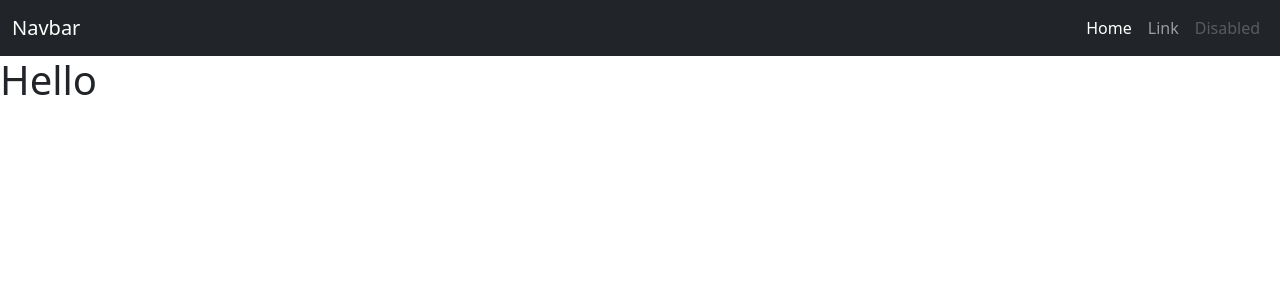
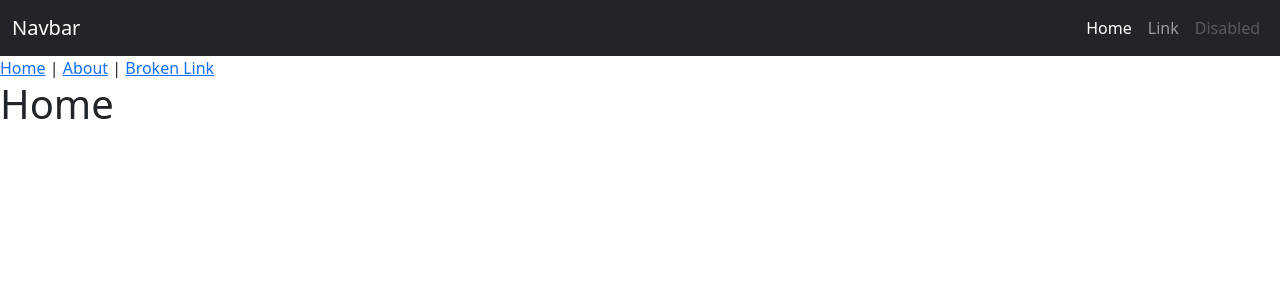
Before and after one commit to kodevue/vueapp1, a Vue app: page / in a window 1280 px wide. Shown: the top 300 px of the page. Built offline with nearby package versions, Linux system fonts and the light colour scheme.

Commit message:
basic routing.

```diff
--- a/src/App.vue
+++ b/src/App.vue
@@ -1,14 +1,36 @@
 <script setup>
-import { provide } from 'vue'
+import { computed, provide, ref } from 'vue'
 import AppNavar from './components/AppNavar.vue'
+import About from './pages/About.vue'
+import Home from './pages/Home.vue'
+import NotFound from './pages/NotFound.vue'
+
+const routes = {
+  '/': Home,
+  '/about': About
+}
 
 provide('message', 'hello!')
+const currentPath = ref(window.location.hash)
+
+window.addEventListener('hashchange', () => {
+  console.log(window.location)
+  currentPath.value = window.location.hash
+})
+
+const currentView = computed(() => {
+  console.log(currentPath.value.slice(1), currentPath.value)
+  return routes[currentPath.value.slice(1) || '/'] || NotFound
+})
 </script>
 
 
 <template>
   <AppNavar />
-  <h1>Hello</h1>
+
+  <a href="#/">Home</a> | <a href="#/about">About</a> |
+  <a href="#/non-existent-path">Broken Link</a>
+  <component :is="currentView" />
 </template>
 
 <style scoped>
--- /dev/null
+++ b/src/pages/About.vue
@@ -0,0 +1,3 @@
+<template>
+  <h1>About</h1>
+</template>
--- /dev/null
+++ b/src/pages/Home.vue
@@ -0,0 +1,3 @@
+<template>
+  <h1>Home</h1>
+</template>
--- /dev/null
+++ b/src/pages/NotFound.vue
@@ -0,0 +1,3 @@
+<template>
+  <h1>404</h1>
+</template>
```
